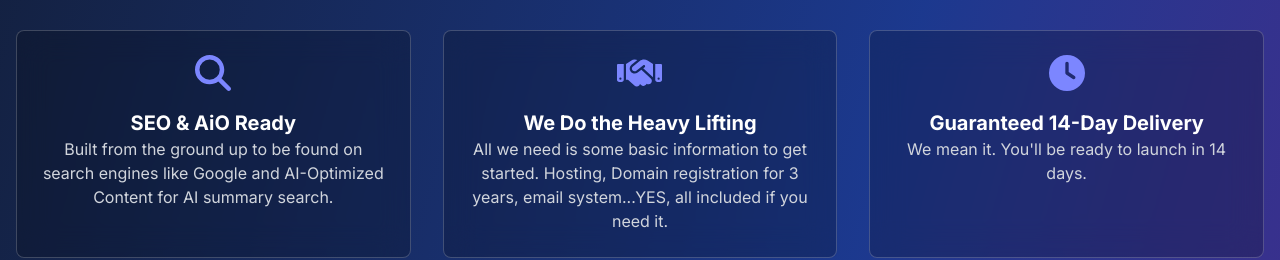
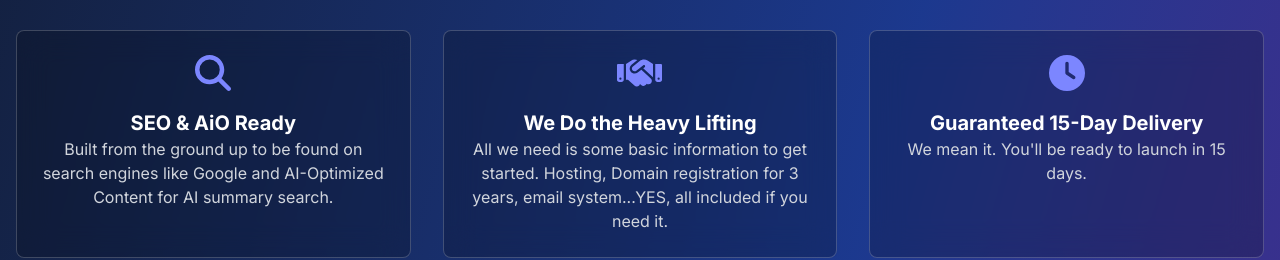
Before and after one commit to Vispaico/vispaico-frontend, a Next.js app: page /services/full-fledged-start-up-page in a window 1280 px wide. Shown: the part 1318-1578 px from the top of the page. Built offline with nearby package versions, Linux system fonts and the light colour scheme.

Commit message:
Corrected spelling in FullFledgedStartUpPageClientPage.tsx

```diff
--- a/src/components/FullFledgedStartUpPageClientPage.tsx
+++ b/src/components/FullFledgedStartUpPageClientPage.tsx
@@ -93,7 +93,7 @@ const FullFledgedStartUpPageClientPage = () => {
               <motion.div className="p-6 bg-black/20 backdrop-blur-lg border border-white/20 rounded-lg" variants={itemVariants}><FontAwesomeIcon icon={faMobileAlt} className="text-4xl text-indigo-400 mb-4" /><h3 className="text-xl font-bold">Mobile-First</h3><p className="text-gray-300">Looks perfect and is easy to use on phones, tablets, and desktops.</p></motion.div>
               <motion.div className="p-6 bg-black/20 backdrop-blur-lg border border-white/20 rounded-lg" variants={itemVariants}><FontAwesomeIcon icon={faSearch} className="text-4xl text-indigo-400 mb-4" /><h3 className="text-xl font-bold">SEO & AiO Ready</h3><p className="text-gray-300">Built from the ground up to be found on search engines like Google and AI-Optimized Content for AI summary search.</p></motion.div>
               <motion.div className="p-6 bg-black/20 backdrop-blur-lg border border-white/20 rounded-lg" variants={itemVariants}><FontAwesomeIcon icon={faHandshake} className="text-4xl text-indigo-400 mb-4" /><h3 className="text-xl font-bold">We Do the Heavy Lifting</h3><p className="text-gray-300">All we need is some basic information to get started. Hosting, Domain registration for 3 years, email system...YES, all included if you need it.</p></motion.div>
-              <motion.div className="p-6 bg-black/20 backdrop-blur-lg border border-white/20 rounded-lg" variants={itemVariants}><FontAwesomeIcon icon={faClock} className="text-4xl text-indigo-400 mb-4" /><h3 className="text-xl font-bold">Guaranteed 14-Day Delivery</h3><p className="text-gray-300">We mean it. You&apos;ll be ready to launch in 14 days.</p></motion.div>
+              <motion.div className="p-6 bg-black/20 backdrop-blur-lg border border-white/20 rounded-lg" variants={itemVariants}><FontAwesomeIcon icon={faClock} className="text-4xl text-indigo-400 mb-4" /><h3 className="text-xl font-bold">Guaranteed 15-Day Delivery</h3><p className="text-gray-300">We mean it. You&apos;ll be ready to launch in 15 days.</p></motion.div>
               <motion.div className="p-6 bg-black/20 backdrop-blur-lg border border-white/20 rounded-lg md:col-start-2" animate={{ boxShadow: ["0 0 0px rgba(250, 204, 21, 0)", "0 0 20px rgba(250, 204, 21, 0.5)", "0 0 0px rgba(250, 204, 21, 0)"] }} transition={{ duration: 2.5, repeat: Infinity, ease: "easeInOut" }}><FontAwesomeIcon icon={faBrain} className="text-4xl text-yellow-400 mb-4" /><h3 className="text-xl font-bold">Peace of Mind</h3><p className="text-gray-300">No jargon, no hidden fees, no complicated process. Just a professional result, guaranteed.</p></motion.div>
             </div>
           </motion.section>
```
